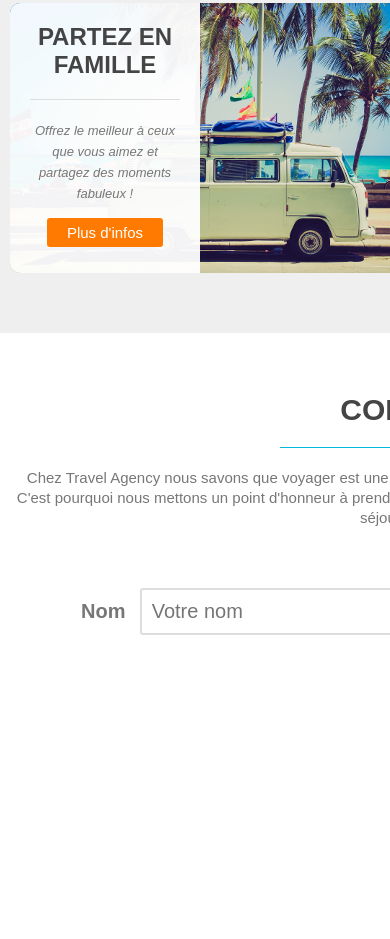
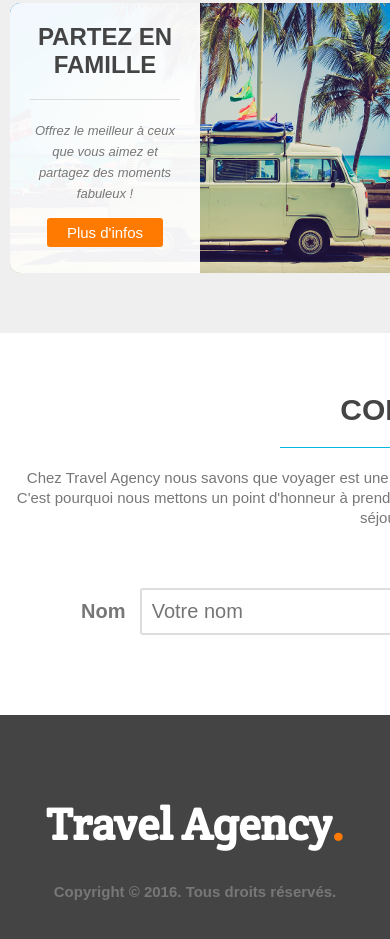
Before and after one commit to vanessa-lanquetin/travel_agency, a website: page index.html in a window 390 px wide. Shown: the part 1205-2144 px from the top of the page. Before the commit the page ends 1920 px from the top, so only its background shows below. Drawn offline with Linux system fonts and the light colour scheme.

Commit message:
add footer, project finished but not responsive

```diff
--- a/index.html
+++ b/index.html
@@ -104,7 +104,8 @@
     </section>
 
     <footer>
-
+        <h1>Travel Agency<span class="orange">.</span></h1>
+        <div class="copyright">Copyright &copy 2016. Tous droits réservés.</div>
     </footer>
 </body>
 
--- a/style.css
+++ b/style.css
@@ -220,31 +220,31 @@ article h4 {
 #contact h3 {
     width: 400px;
     text-transform: uppercase;
-    margin:0 auto 20px auto;
+    margin: 0 auto 20px auto;
     border-bottom: 1px solid #02b8dd;
     padding-bottom: 20px;
 }
 
-form{
+form {
     margin: 60px 0 20px 0;
 }
 
-label{
+label {
     font-weight: bold;
     font-size: 20px;
     margin-right: 10px;
     color: #777;
 }
 
-input[type="text"]{
+input[type="text"] {
     padding: 10px;
     font-size: 20px;
     margin-right: 20px;
-    border:2px solid #ddd;
+    border: 2px solid #ddd;
     border-radius: 3px;
 }
 
-.button-3{
+.button-3 {
     color: #fff;
     font-size: 20px;
     font-weight: bold;
@@ -254,6 +254,26 @@ input[type="text"]{
     border-radius: 3px;
 }
 
-.button-3:hover{
+.button-3:hover {
     background-color: #444;
 }
+
+/* FOOTER */
+
+footer {
+    height: 260px;
+    background-color: #444;
+}
+
+footer h1 {
+    color: #fff;
+    padding-top: 80px;
+    text-align: center;
+}
+
+.copyright {
+    text-align: center;
+    font-weight: bold;
+    padding-top: 30px;
+    color: #777;
+}
```
